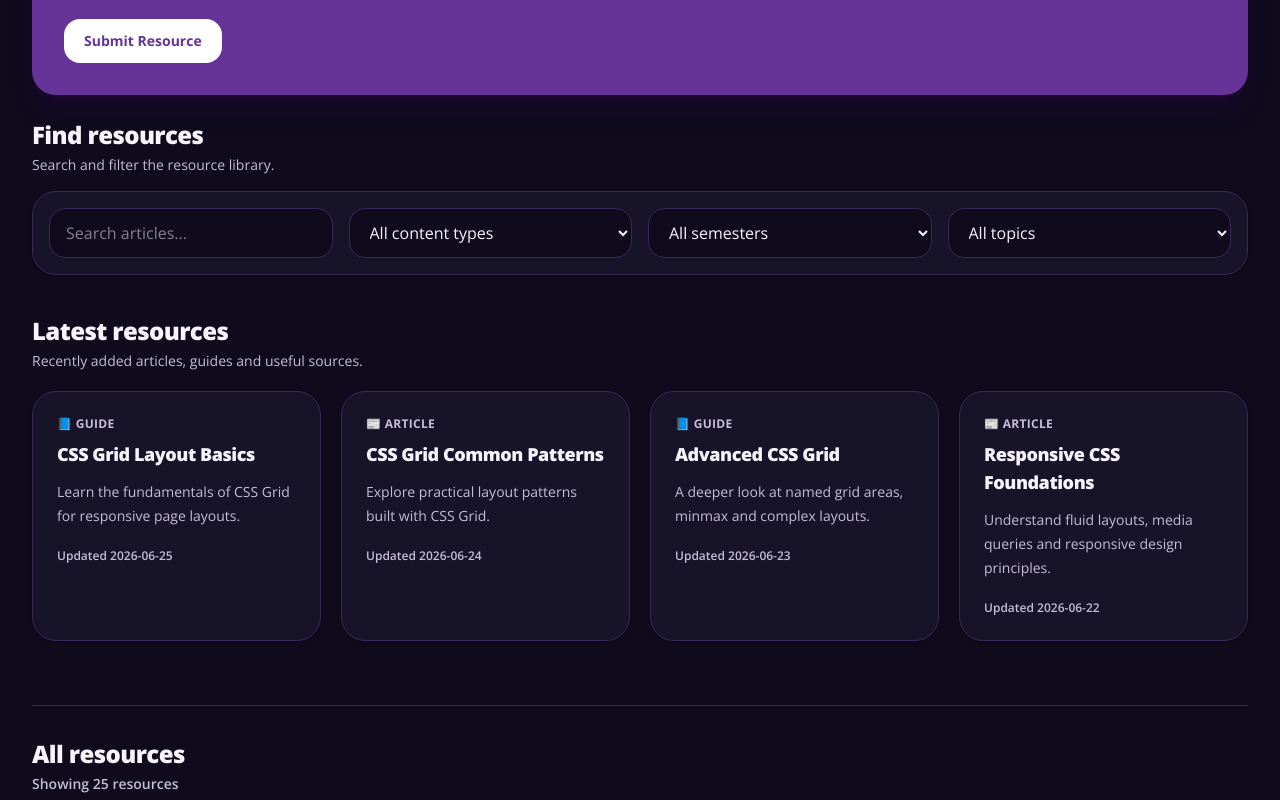
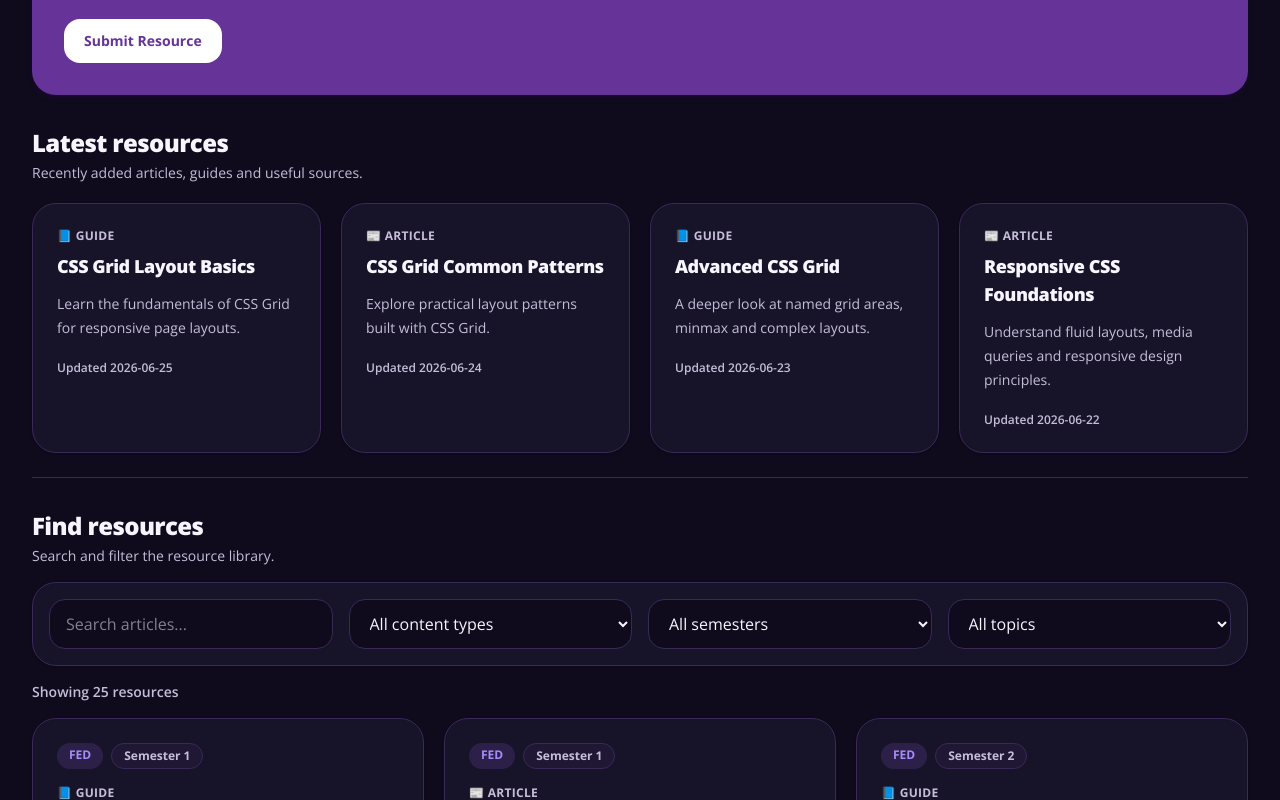
Before and after one commit to docentDavid/studyhub, a Next.js app: page / in a window 1280 px wide. Shown: the part 320-1120 px from the top of the page. Built offline with nearby package versions, Linux system fonts and the light colour scheme.

Commit message:
refactor: move latest resources above filters

```diff
--- a/components/footer.tsx
+++ b/components/footer.tsx
@@ -31,8 +31,8 @@ export function Footer() {
   }, []);
 
   return (
-    <footer className="mt-24 border-t border-[var(--border)]">
-      <div className="mx-auto max-w-7xl px-4 py-8 sm:px-6 lg:px-8">
+    <footer className="mt-2 border-t border-[var(--border)]">
+      <div className="mx-auto max-w-7xl px-4 py-4 sm:px-6 lg:px-8">
         <div className="flex flex-col items-center gap-6 text-center sm:flex-row sm:items-center sm:justify-between sm:text-left">
           <div>
             <p className="font-semibold text-[var(--foreground)]">StudyHub</p>
--- a/components/home-page-client.tsx
+++ b/components/home-page-client.tsx
@@ -208,7 +208,7 @@ export function HomePageClient({ articles }: HomePageClientProps) {
   return (
     <main className="min-h-screen bg-[var(--background)] text-[var(--foreground)] transition-colors">
       <section className="mx-auto max-w-7xl px-4 py-6 sm:px-6 lg:px-8">
-        <header className="mb-6 rounded-3xl bg-[var(--brand-dark)] p-6 text-white shadow-xl shadow-purple-950/20 sm:p-8">
+        <header className="mb-6 rounded-3xl bg-[var(--brand-dark)] p-6 text-white shadow-md shadow-purple-950/20 sm:p-8">
           <h1 className="max-w-3xl text-4xl font-black tracking-tight sm:text-5xl">
             {t.title}
           </h1>
@@ -225,7 +225,55 @@ export function HomePageClient({ articles }: HomePageClientProps) {
           </Link>
         </header>
 
-        <section className="mb-10">
+        <section className="mt-8">
+          <div className="mb-5">
+            <h2 className="text-2xl font-black tracking-tight">
+              {t.latestResources}
+            </h2>
+
+            <p className="mt-1 text-sm text-[var(--muted)]">
+              {t.latestDescription}
+            </p>
+          </div>
+
+          <div className="flex snap-x gap-5 overflow-x-auto pb-2 md:grid md:grid-cols-2 md:overflow-visible lg:grid-cols-4">
+            {latestArticles.map((article) => (
+              <Link
+                key={article.id}
+                href={`/articles/${article.slug}`}
+                className={`${cardClassName} min-w-[85%] snap-start md:min-w-0`}
+              >
+                <p className="mb-2 text-xs font-bold uppercase tracking-wide text-[var(--muted)]">
+                  {getSourceTypeLabel(article.sourceType, language)}
+                </p>
+
+                <h3 className="text-lg font-black tracking-tight">
+                  {article.title[language]}
+                </h3>
+
+                <p className="mt-3 text-sm leading-6 text-[var(--muted)]">
+                  {article.summary[language]}
+                </p>
+
+                <p className="mt-5 text-xs font-semibold text-[var(--muted)]">
+                  {t.updated} {article.updatedAt}
+                </p>
+              </Link>
+            ))}
+          </div>
+        </section>
+
+        {/* <div className="mb-5 border-t border-[var(--border)] pt-8">
+          <h2 className="text-2xl font-black tracking-tight">
+            {t.allResources}
+          </h2>
+
+          <p className="mt-1 text-sm font-semibold text-[var(--muted)]">
+            {t.showingResources(filteredArticles.length)}
+          </p>
+        </div> */}
+
+        <section className="mt-4 border-t border-[var(--border)] pt-8">
           <div className="mb-4">
             <h2 className="text-2xl font-black tracking-tight">
               {language === "en" ? "Find resources" : "Zoek bronnen"}
@@ -287,55 +335,12 @@ export function HomePageClient({ articles }: HomePageClientProps) {
               ))}
             </select>
           </div>
-        </section>
-
-        <section className="mb-12">
-          <div className="mb-5">
-            <h2 className="text-2xl font-black tracking-tight">
-              {t.latestResources}
-            </h2>
-
-            <p className="mt-1 text-sm text-[var(--muted)]">
-              {t.latestDescription}
+          <div className="my-4">
+            <p className="mt-1 text-sm font-semibold text-[var(--muted)]">
+              {t.showingResources(filteredArticles.length)}
             </p>
           </div>
-
-          <div className="flex snap-x gap-5 overflow-x-auto pb-4 md:grid md:grid-cols-2 md:overflow-visible lg:grid-cols-4">
-            {latestArticles.map((article) => (
-              <Link
-                key={article.id}
-                href={`/articles/${article.slug}`}
-                className={`${cardClassName} min-w-[85%] snap-start md:min-w-0`}
-              >
-                <p className="mb-2 text-xs font-bold uppercase tracking-wide text-[var(--muted)]">
-                  {getSourceTypeLabel(article.sourceType, language)}
-                </p>
-
-                <h3 className="text-lg font-black tracking-tight">
-                  {article.title[language]}
-                </h3>
-
-                <p className="mt-3 text-sm leading-6 text-[var(--muted)]">
-                  {article.summary[language]}
-                </p>
-
-                <p className="mt-5 text-xs font-semibold text-[var(--muted)]">
-                  {t.updated} {article.updatedAt}
-                </p>
-              </Link>
-            ))}
-          </div>
         </section>
-
-        <div className="mb-5 border-t border-[var(--border)] pt-8">
-          <h2 className="text-2xl font-black tracking-tight">
-            {t.allResources}
-          </h2>
-
-          <p className="mt-1 text-sm font-semibold text-[var(--muted)]">
-            {t.showingResources(filteredArticles.length)}
-          </p>
-        </div>
 
         <section className="grid gap-5 md:grid-cols-2 lg:grid-cols-3">
           {filteredArticles.map((article) => (
```
